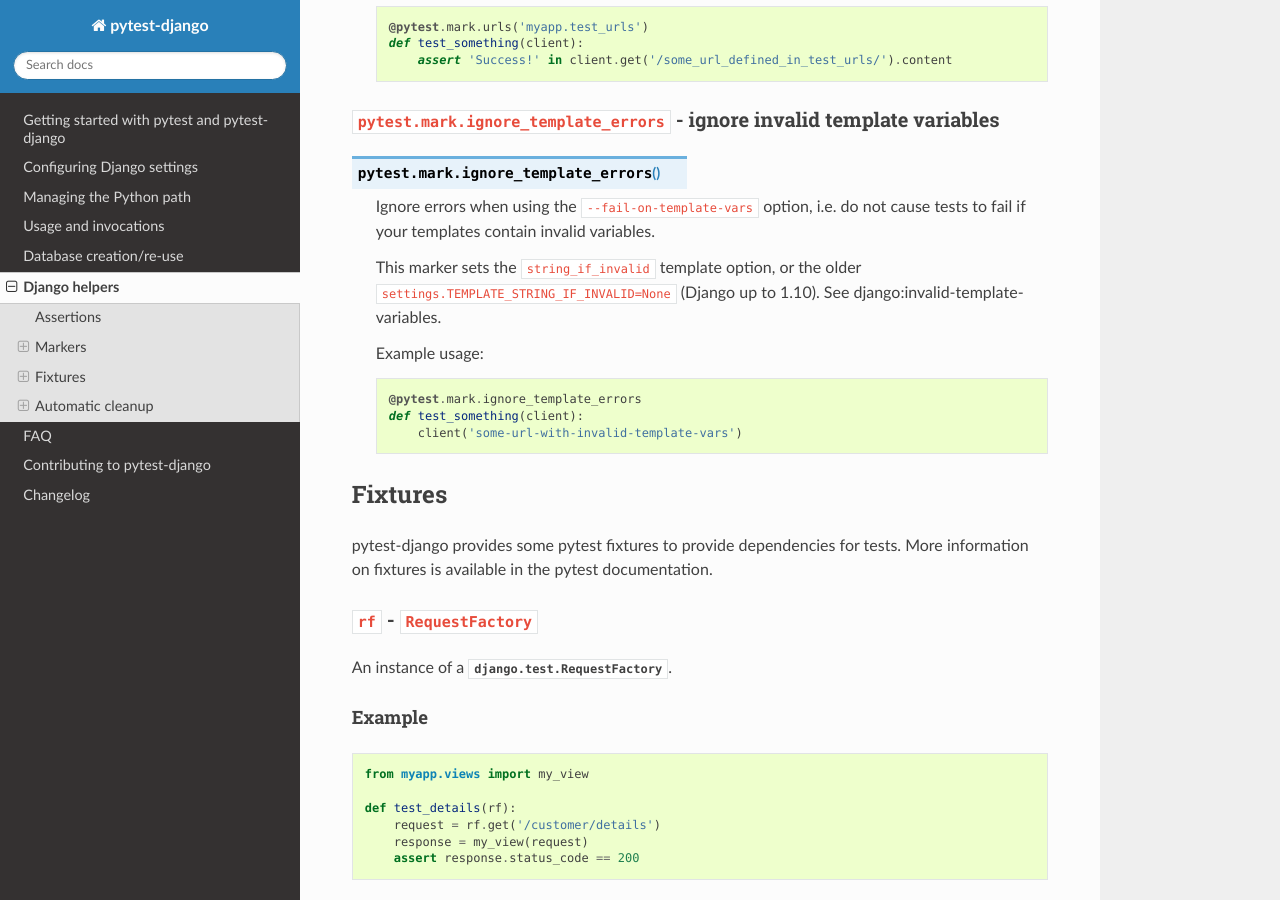
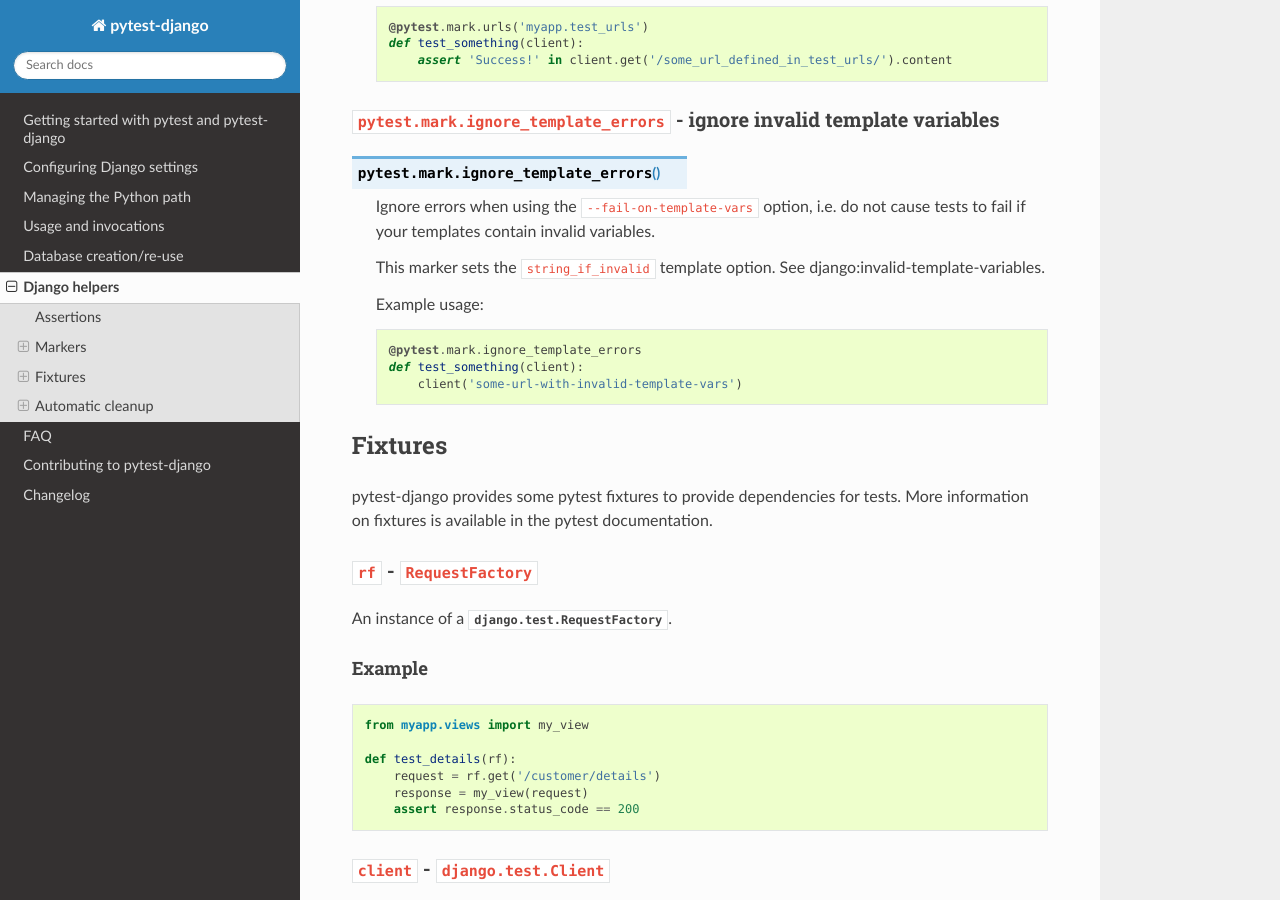
Before and after one commit to pytest-dev/pytest-django, a Sphinx documentation site: the page built from docs/helpers.rst, in a window 1280 px wide and 900 px high, scrolled down 1620 px. Built offline with Sphinx 7.4.7 and the Read the Docs theme 2.0.0, drawn with Linux system fonts in a browser that asks for light colours; cross-references to code outside the pages are shown as plain code.

Commit message:
docs: remove note only relevant for unsupported Django

```diff
--- a/docs/helpers.rst
+++ b/docs/helpers.rst
@@ -98,8 +98,7 @@ Markers
   Ignore errors when using the ``--fail-on-template-vars`` option, i.e.
   do not cause tests to fail if your templates contain invalid variables.
 
-  This marker sets the ``string_if_invalid`` template option, or
-  the older ``settings.TEMPLATE_STRING_IF_INVALID=None`` (Django up to 1.10).
+  This marker sets the ``string_if_invalid`` template option.
   See :ref:`django:invalid-template-variables`.
 
   Example usage::
```
